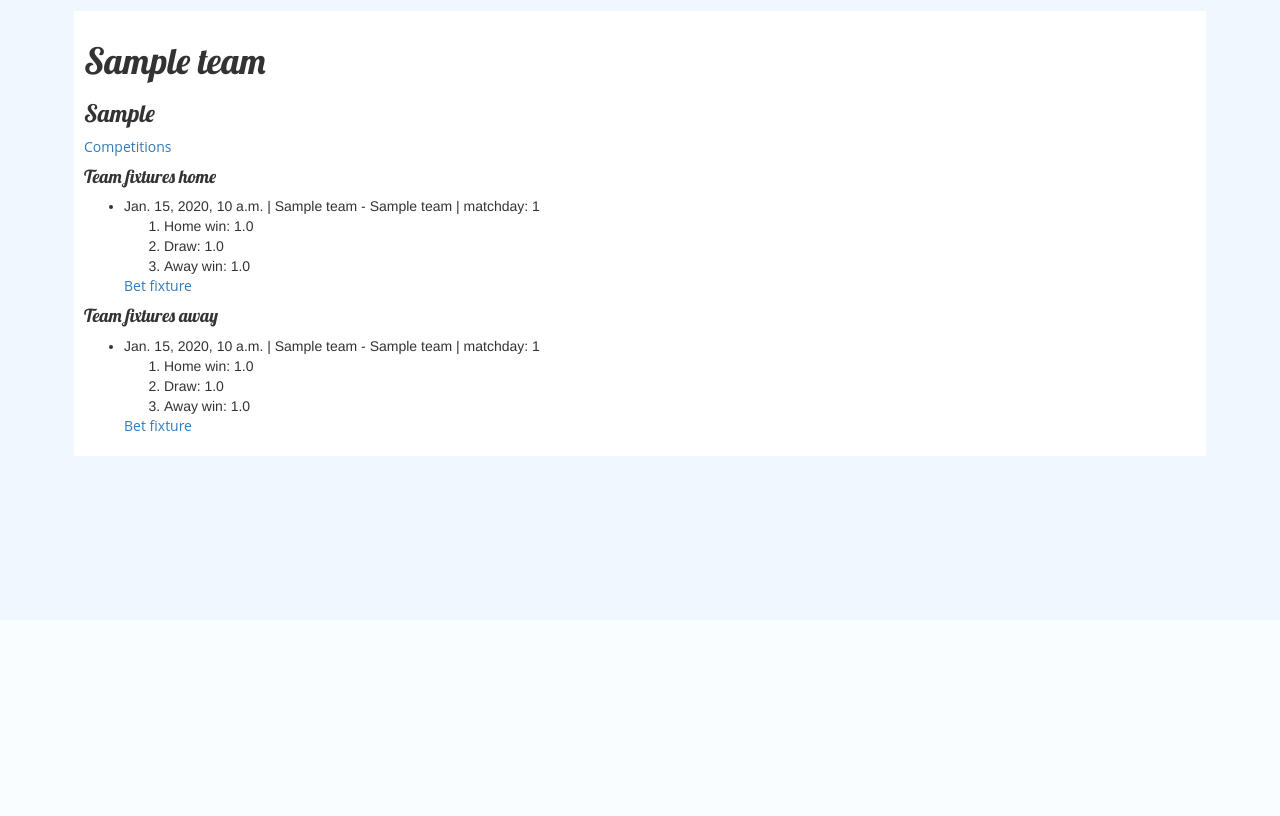
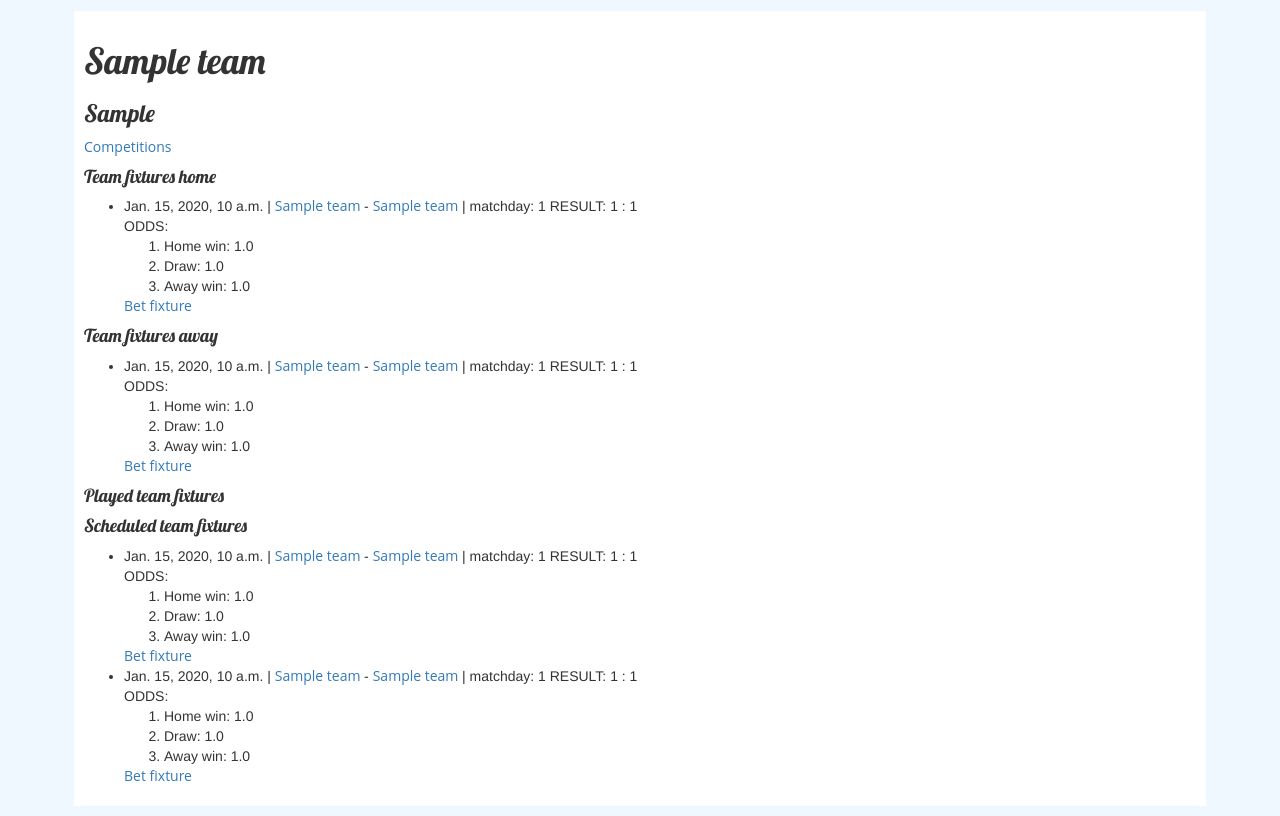
Before and after one commit to psawicki5/Django-NewBet-App, a Django app: page /show_team/1 in a window 1280 px wide. Shown: the part 180-996 px from the top of the page. Before the commit the page ends 611 px from the top, so only its background shows below. Run offline with Django 3.2, Linux system fonts and the light colour scheme; tables that the repository leaves empty hold one stand-in row (values such as "Sample post"); some libraries are stand-ins or nearby versions.

Commit message:
add one fixture list template

```diff
--- /dev/null
+++ b/NewBet/betapp/templates/list_fixtures.html
@@ -0,0 +1,27 @@
+{% block fixtures_list %}
+<ul>
+    {% for fixture in fixtures %}
+        <li>{{fixture.date}} |
+            <a href="{% url 'show-team' fixture.home_team.id %}">
+                <span class="home-team-name">{{ fixture.home_team.name }}</span>
+            </a> -
+            <a href="{% url 'show-team' fixture.away_team.id %}">
+                <span class="away-team-name">{{ fixture.away_team.name }}</span>
+            </a> | matchday: <span class="matchday">{{ fixture.matchday }}</span>
+            {% if  fixture.goals_home_team >= 0 %}
+            RESULT: {{ fixture.goals_home_team }} : {{ fixture.goals_away_team }}
+            {% endif %}
+            <br>
+            ODDS:
+            <ol>
+                <li> Home win: {{ fixture.course_team_home_win }}</li>
+                <li> Draw: {{ fixture.course_draw }}</li>
+                <li> Away win: {{ fixture.course_team_away_win }}</li>
+            </ol>
+            {% if fixture.status == 1 %}
+                <a href="{% url 'bet-fixture' fixture.id %}">Bet fixture</a>
+            {% endif %}
+        </li>
+    {% endfor %}
+</ul>
+{% endblock %}
--- a/NewBet/betapp/templates/show_team.html
+++ b/NewBet/betapp/templates/show_team.html
@@ -1,41 +1,32 @@
 {% extends 'base.html' %}
+{% block head %}
+{% load static %}
+<script src="{% static 'betapp/js/show-fxtures.js' %}"></script>
+{% endblock %}
 {% block content %}
 <h1>{{ team.name }}</h1>
 <h3>{{ competition.caption }}</h3>
 
 <a href="{% url 'competitions' %}">Competitions</a>
 
-<h4>Team fixtures home</h4>
-<ul>
-    {% for fixture in team_fixtures_home %}
-    <li>{{fixture.date}} | {{ fixture.home_team.name }} - {{ fixture.away_team.name }} | matchday: {{ fixture.matchday }}
-        <ol>
-            <li> Home win: {{ fixture.course_team_home_win }}</li>
-            <li> Draw: {{ fixture.course_draw }}</li>
-            <li> Away win: {{ fixture.course_team_away_win }}</li>
-        </ol>
-        {% if fixture.status == 1 %}
-            <a href="{% url 'bet-fixture' fixture.id %}">Bet fixture</a>
-        {% endif %}
-    </li>
-    {% endfor %}
-</ul>
+<h4><span>Team fixtures home</span></h4>
+<div id="team-fixtures-home">
+    {% include "list_fixtures.html" with fixtures=team_fixtures_home %}
+</div>
 
-<h4>Team fixtures away</h4>
-<ul>
-    {% for fixture in team_fixtures_away %}
-    <li>{{fixture.date}} | {{ fixture.home_team.name }} - {{ fixture.away_team.name }} | matchday: {{ fixture.matchday }}
-        <ol>
-            <li> Home win: {{ fixture.course_team_home_win }}</li>
-            <li> Draw: {{ fixture.course_draw }}</li>
-            <li> Away win: {{ fixture.course_team_away_win }}</li>
-        </ol>
-        {% if fixture.status == 1 %}
-            <a href="{% url 'bet-fixture' fixture.id %}">Bet fixture</a>
-        {% endif %}
-    </li>
-    {% endfor %}
-</ul>
-<!-- TODO: Add hiding of divs in JavaScript  -->
 
+<h4><span>Team fixtures away<span></h4>
+<div id="team-fixtures-home">
+    {% include "list_fixtures.html" with fixtures=team_fixtures_away %}
+</div>
+
+<h4><span>Played team fixtures<span></h4>
+<div id="team-fixtures-played">
+    {% include "list_fixtures.html" with fixtures=played_fixtures %}
+</div>
+
+<h4><span>Scheduled team fixtures<span></h4>
+<div id="team-fixtures-scheduled">
+    {% include "list_fixtures.html" with fixtures=scheduled_fixtures %}
+</div>
 {% endblock %}
```
